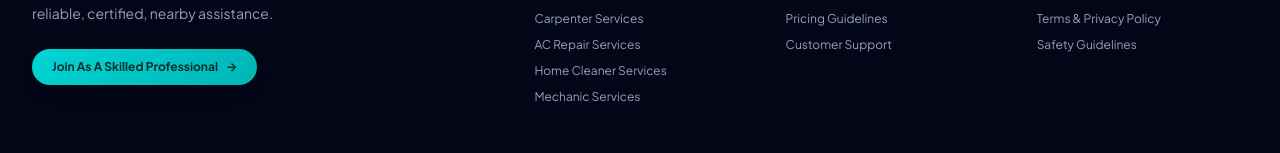
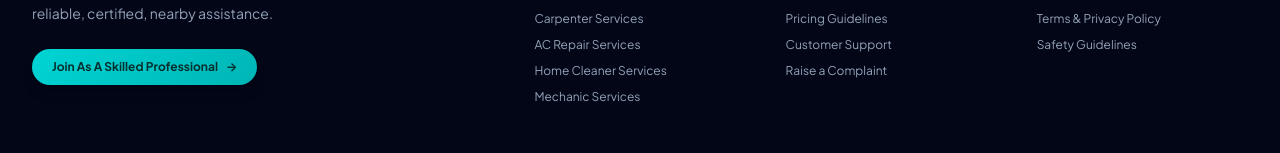
Before and after one commit to Tejas-India-Hackathon-2026/Team-Code-Crafter, a React (Vite) app: page / in a window 1280 px wide. Shown: the part 2531-2684 px from the top of the page. Built offline with nearby package versions, Linux system fonts and the light colour scheme; no server answers.

Commit message:
update in footer

```diff
--- a/src/components/Footer.jsx
+++ b/src/components/Footer.jsx
@@ -1,7 +1,7 @@
 import React from 'react';
 import { ShieldCheck, Zap, Award, Clock, Heart } from 'lucide-react';
 
-export default function Footer({ onSelectCategory, onOpenRegisterWorker, onOpenAdminLogin }) {
+export default function Footer({ onSelectCategory, onOpenRegisterWorker, onOpenAdminLogin, onOpenSupport, onOpenTracking }) {
   return (
     <footer className="bg-slate-950 text-slate-300 pt-16 pb-12 border-t border-slate-800">
       <div className="max-w-7xl mx-auto px-4 sm:px-6 lg:px-8">
@@ -102,10 +102,23 @@ export default function Footer({ onSelectCategory, onOpenRegisterWorker, onOpenA
             </h4>
             <ul className="space-y-2.5 text-xs text-slate-400">
               <li><span className="hover:text-white cursor-pointer">How to Book</span></li>
-              <li><span className="hover:text-white cursor-pointer">Live Worker Tracking</span></li>
+              <li>
+                <button onClick={onOpenTracking} className="hover:text-aqua-400 transition">
+                  Live Worker Tracking
+                </button>
+              </li>
               <li><span className="hover:text-white cursor-pointer">Verified Worker Standards</span></li>
               <li><span className="hover:text-white cursor-pointer">Pricing Guidelines</span></li>
-              <li><span className="hover:text-white cursor-pointer">Customer Support</span></li>
+              <li>
+                <button onClick={onOpenSupport} className="hover:text-aqua-400 transition">
+                  Customer Support
+                </button>
+              </li>
+              <li>
+                <button onClick={onOpenSupport} className="hover:text-aqua-400 transition">
+                  Raise a Complaint
+                </button>
+              </li>
             </ul>
           </div>
 
```
